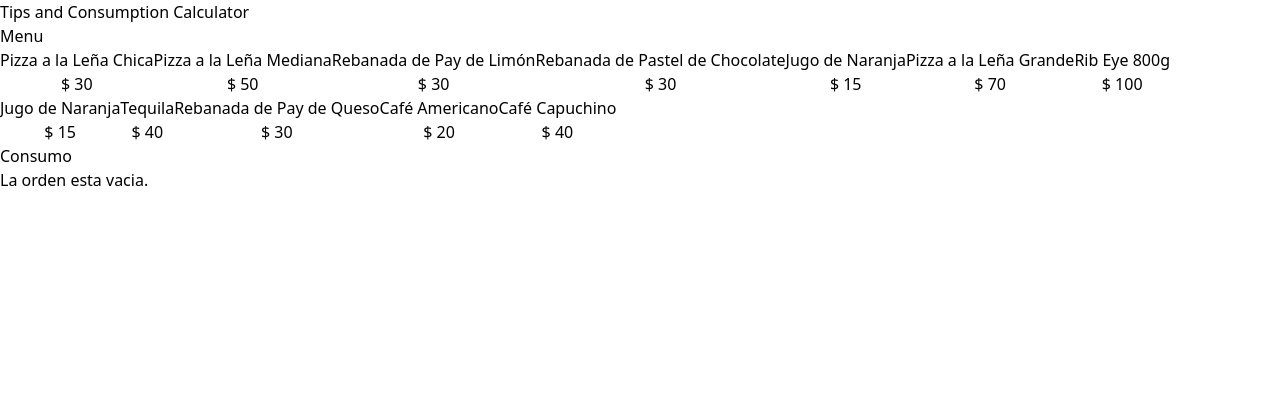
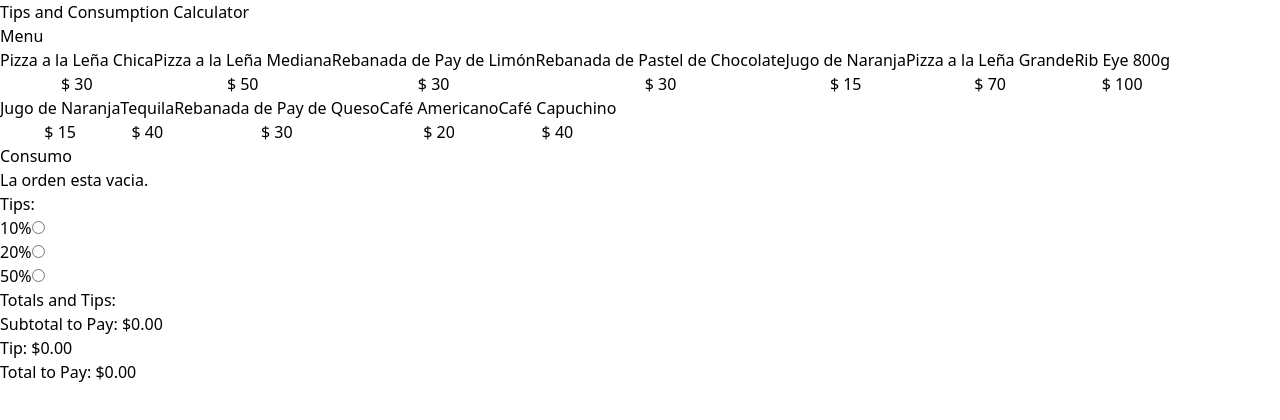
Before and after one commit to misterdan100/calculadora-propinas-ts, a React (Vite) app: page / in a window 1280 px wide. Shown: the top 420 px of the page. Built offline with nearby package versions, Linux system fonts and the light colour scheme.

Commit message:
feat: add tips radio select component

```diff
--- a/src/App.tsx
+++ b/src/App.tsx
@@ -1,5 +1,7 @@
 import MenuItem from './components/MenuItem'
 import OrderContents from './components/OrderContents'
+import OrderTotals from './components/OrderTotals'
+import TipPercentageForm from './components/TipPercentageForm'
 import { menuItems } from "./data/db"
 import useOrder from './hooks/useOrder'
 
@@ -36,6 +38,14 @@
             order={order}
             removeItem={removeItem}
           />
+
+          <TipPercentageForm
+
+          />
+
+          <OrderTotals
+            order={order}
+          />
         </div>
 
       </main>
--- /dev/null
+++ b/src/components/OrderTotals.tsx
@@ -0,0 +1,35 @@
+import { useMemo } from "react"
+import type { OrderItem } from "../types"
+import { formatCurrency } from "../helpers"
+
+type OrderTotalsProps = {
+    order: OrderItem[]
+}
+
+const OrderTotals = ({order}: OrderTotalsProps) => {
+
+    const subtotalAmount = useMemo(() => order.reduce((total, item) => total + (item.price * item.quantity), 0), [order])
+
+  return (
+    <>
+        <div className="space-y-3">
+            <h2 className="font-black text-2xl">Totals and Tips:</h2>
+            <p>Subtotal to Pay:
+                <span className="font-bold"> {formatCurrency(subtotalAmount)}</span>
+            </p>
+            <p>Tip:
+                <span className="font-bold"> $0.00</span>
+            </p>
+            <p>Total to Pay:
+                <span className="font-bold"> $0.00</span>
+            </p>
+        </div>
+
+        <button>
+
+        </button>
+    </>
+  )
+}
+
+export default OrderTotals
--- /dev/null
+++ b/src/components/TipPercentageForm.tsx
@@ -0,0 +1,48 @@
+
+
+const tipOptions = [
+    {
+      id: 'tip-10',
+      value: .10,
+      label: '10%'
+    },
+    {
+      id: 'tip-20',
+      value: .20,
+      label: '20%'
+    },
+    {
+      id: 'tip-50',
+      value: .50,
+      label: '50%'
+    },
+  ]
+
+const TipPercentageForm = () => {
+  return (
+    <div>
+        <h3 className="font-black text-2xl">Tips:</h3>
+
+        <form >
+            {tipOptions.map(tip => (
+            <div
+                className="flex gap-2"
+                key={tip.id}
+            >
+                <label htmlFor={tip.id}>{tip.label}</label>
+                <input
+                    type="radio"
+                    id={tip.id}
+                    name="tip"
+                    value={tip.value}
+                />
+            </div>
+
+            ))}
+
+        </form>
+    </div>
+  )
+}
+
+export default TipPercentageForm
```
